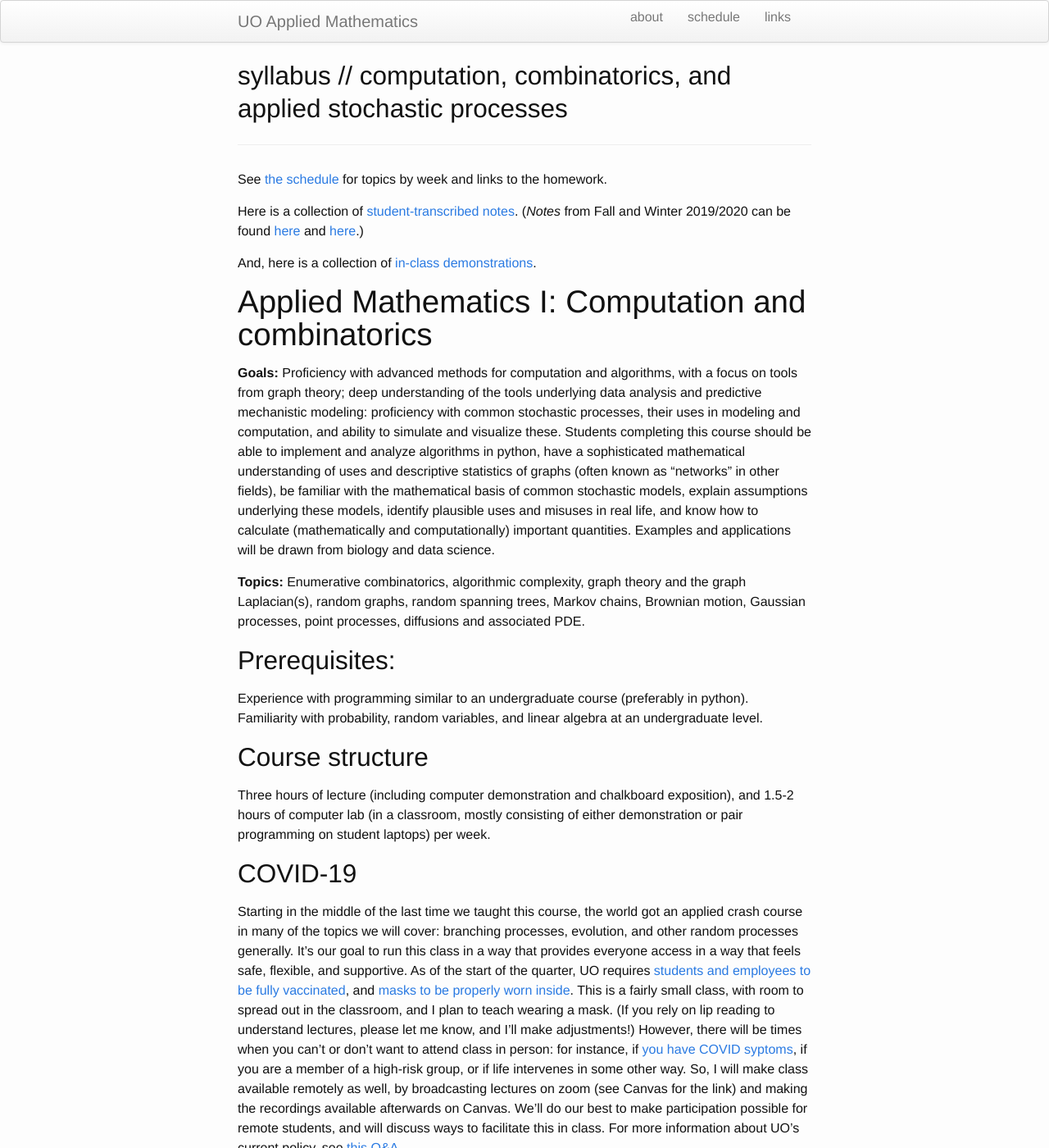
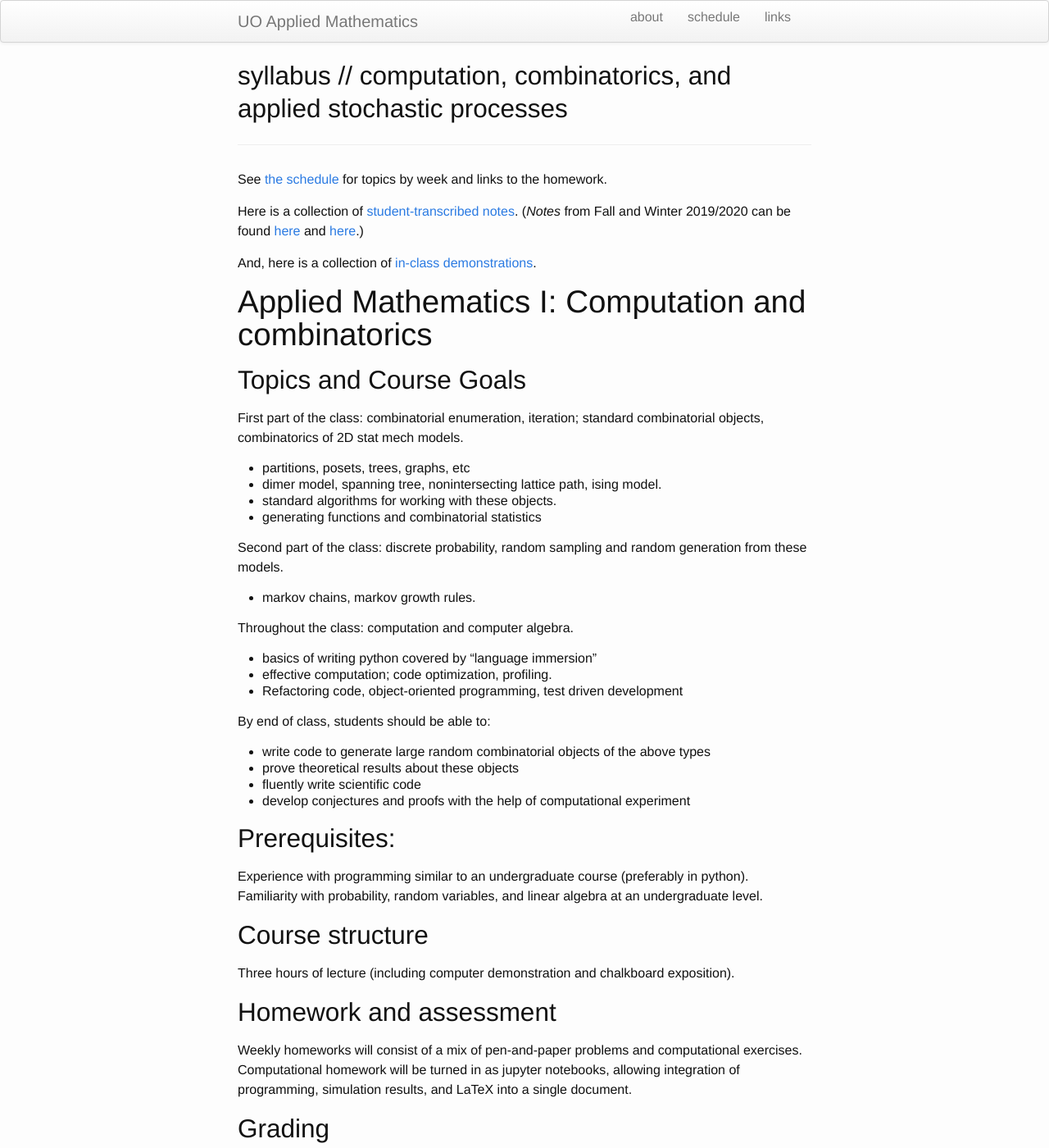
Before and after one commit to uo-applied-math/applied_math, a Jekyll site: the page built from pages/fall.md, in a window 1280 px wide and 1400 px high. Shown: the whole window at 82% size. Built offline with Jekyll 4.4.1, drawn with Linux system fonts in a browser that asks for light colours; some of the changed text lies outside the part shown.

Commit message:
update fall syllabus

```diff
--- a/pages/fall.md
+++ b/pages/fall.md
@@ -16,26 +16,29 @@ And, here is a collection of [in-class demonstrations](../demos/index.html).
 
 # Applied Mathematics I: Computation and combinatorics
 
-**Goals:**
-Proficiency with advanced methods for computation and algorithms,
-with a focus on tools from graph theory;
-deep understanding of the tools underlying data analysis and predictive mechanistic modeling:
-proficiency with common stochastic processes,
-their uses in modeling and computation, and ability to simulate and visualize these.
-Students completing this course should be
-able to implement and analyze algorithms in python,
-have a sophisticated mathematical understanding of uses and descriptive statistics of graphs
-(often known as "networks" in other fields),
-be familiar with the mathematical basis of common stochastic models,
-explain assumptions underlying these models,
-identify plausible uses and misuses in real life,
-and know how to calculate (mathematically and computationally) important quantities.
-Examples and applications will be drawn from biology and data science.
 
+## Topics and Course Goals
 
-**Topics:**
-Enumerative combinatorics, algorithmic complexity, graph theory and the graph Laplacian(s), random graphs, random spanning trees,
-Markov chains, Brownian motion, Gaussian processes, point processes, diffusions and associated PDE.
+First part of the class: combinatorial enumeration, iteration; standard combinatorial objects, combinatorics of 2D stat mech models.
+
+- partitions, posets, trees, graphs, etc
+- dimer model, spanning tree, nonintersecting lattice path, ising model.
+- standard algorithms for working with these objects.
+- generating functions and combinatorial statistics
+
+Second part of the class: discrete probability, random sampling and random generation from these models.
+- markov chains, markov growth rules.
+
+Throughout the class: computation and computer algebra.
+- basics of writing python covered by "language immersion"
+- effective computation; code optimization, profiling.
+- Refactoring code, object-oriented programming, test driven development
+
+By end of class, students should be able to:
+- write code to generate large random combinatorial objects of the above types
+- prove theoretical results about these objects
+- fluently write scientific code
+- develop conjectures and proofs with the help of computational experiment
 
 ## Prerequisites:
 
@@ -44,79 +47,52 @@ Experience with programming similar to an undergraduate course (preferably in py
 
 ## Course structure
 
-Three hours of lecture (including computer demonstration and chalkboard exposition),
-and 1.5-2 hours of computer lab
-(in a classroom, mostly consisting of either demonstration or pair programming on student laptops)
-per week.
-
-
-## COVID-19
-
-Starting in the middle of the last time we taught this course,
-the world got an applied crash course in many of the topics we will cover:
-branching processes, evolution, and other random processes generally.
-It's our goal to run this class in a way that provides everyone access
-in a way that feels safe, flexible, and supportive.
-As of the start of the quarter,
-UO requires [students and employees to be fully vaccinated](https://coronavirus.uoregon.edu/vaccine),
-and [masks to be properly worn inside](https://coronavirus.uoregon.edu/prevention).
-This is a fairly small class,
-with room to spread out in the classroom,
-and I plan to teach wearing a mask.
-(If you rely on lip reading to understand lectures, please let me know,
-and I'll make adjustments!)
-However, there will be times when you can't or don't want to attend class in person:
-for instance,
-if [you have COVID syptoms](https://coronavirus.uoregon.edu/prevention#health-checks),
-if you are a member of a high-risk group,
-or if life intervenes in some other way.
-So, I will make class available remotely as well,
-by broadcasting lectures on zoom (see Canvas for the link)
-and making the recordings available afterwards on Canvas.
-We'll do our best to make participation possible for remote students,
-and will discuss ways to facilitate this in class.
-For more information about UO's current policy, see [this Q&A](https://provost.uoregon.edu/resource-rubric).
+Three hours of lecture (including computer demonstration and chalkboard exposition).
 
 
 ## Homework and assessment
 
 Weekly homeworks will consist of a mix of pen-and-paper problems and computational exercises. Computational homework will be turned in as jupyter notebooks, allowing integration of programming, simulation results, and LaTeX into a single document.
-There will be a final exam, which will be taken in-class, on paper - we will assess understanding of computational methods by asking for written descriptions of algorithms (for instance).
-Grades will be assigned based on either 40% homework + 30% midterm + 30% final, or 20% homework + 40% midterm + 40% final, whichever is larger.
+
+## Grading
+
+Mathematics graduate classes now have 2 separate "heavy load" and "light load" grading schemes.  This is to allow Ph.D. students (who have significant other responsibilities) to continue to take classes throughout their program.
+
+- Heavy load grading scheme
+	- 25% midterm, 50% final exam, 25% homework
+	- Tests are pen-and-paper, no computer (I'll ask about math and pseudocode)
+- Light load grading scheme
+	- 100% homework, scaled so that B+ = passing grade on about half the assignments
+	- If you have an alternative suggestion for how you would like to be evaluated (e.g. a relevant research project) let me know
+
+- Math students:
+	- pre-Ph.D. students always take heavy load
+	- Ph.D. students generally take light load
+	- Please talk to me if you think an exception should be made.
+- Students from other departments
+	- Generally take heavy load
+	- It is possible to take light load with agreement of advisor
+
 
 
 ## Software
 
-* A recent version of [Python](https://python.org)
-* A working installation of [Jupyter](https://jupyter.org/)
-* The python package [numpy](https://numpy.org/)
-* A good code editor like [Atom](https://atom.io)
+We will use [Sage](www.sagemath.org) for this class, though most of what we're doing will work in bare python.
 
+Generally the best way to install sage these days is by installing [miniconda](https://www.anaconda.com/download)
 
 ## Books
 
 We will not follow a single text, but students who would like additional reading might find these useful:
 
 * Bollobas, *Modern Graph Theory* nicely covers the graph theory topics we will cover (and more).
-* Gardiner, *Stochastic Methods: A Handbook for the Natural and Social Sciences* has useful descriptions of many stochastic processes we will cover, from a physical point of view.
-* Bass, *Stochastic Processes* takes a more formal approach.
-
+* Richard Stanley, *Enumerative Combinatorics* is the standard reference.
+* Donald E. Knuth, *The Art of Computer Programming Vol. 4a* is a great text on combinatorial algorithms.
 
 ## Inclusion and accessibility
 
-Please tell us your pronouns and/or name,
-especially if it differs from the class roster.
 We take seriously our responsibility to create inclusive learning environments.
 Please notify us if there are aspects of the instruction or design of this
 course that result in barriers to your participation! You are also encouraged
 to contact the Accessible Education Center in 164 Oregon Hall at 541-346-1155
 or uoaec@uoregon.edu.
-
-We are committed to making our classroom an inclusive and respectful learning space.
-Being respectful includes using pronouns for your classmates.
-Your classmates come from a diverse set of backgrounds and experiences;
-please avoid assumptions or stereotypes, and aim for inclusivity.
-Let us know if there are classroom dynamics that impede your (or someone else’s) full engagement.
-
-Please see [this page](policies.html) for more information on
-campus resources, academic integrity, discrimination, and harassment (and reporting of it).
```
